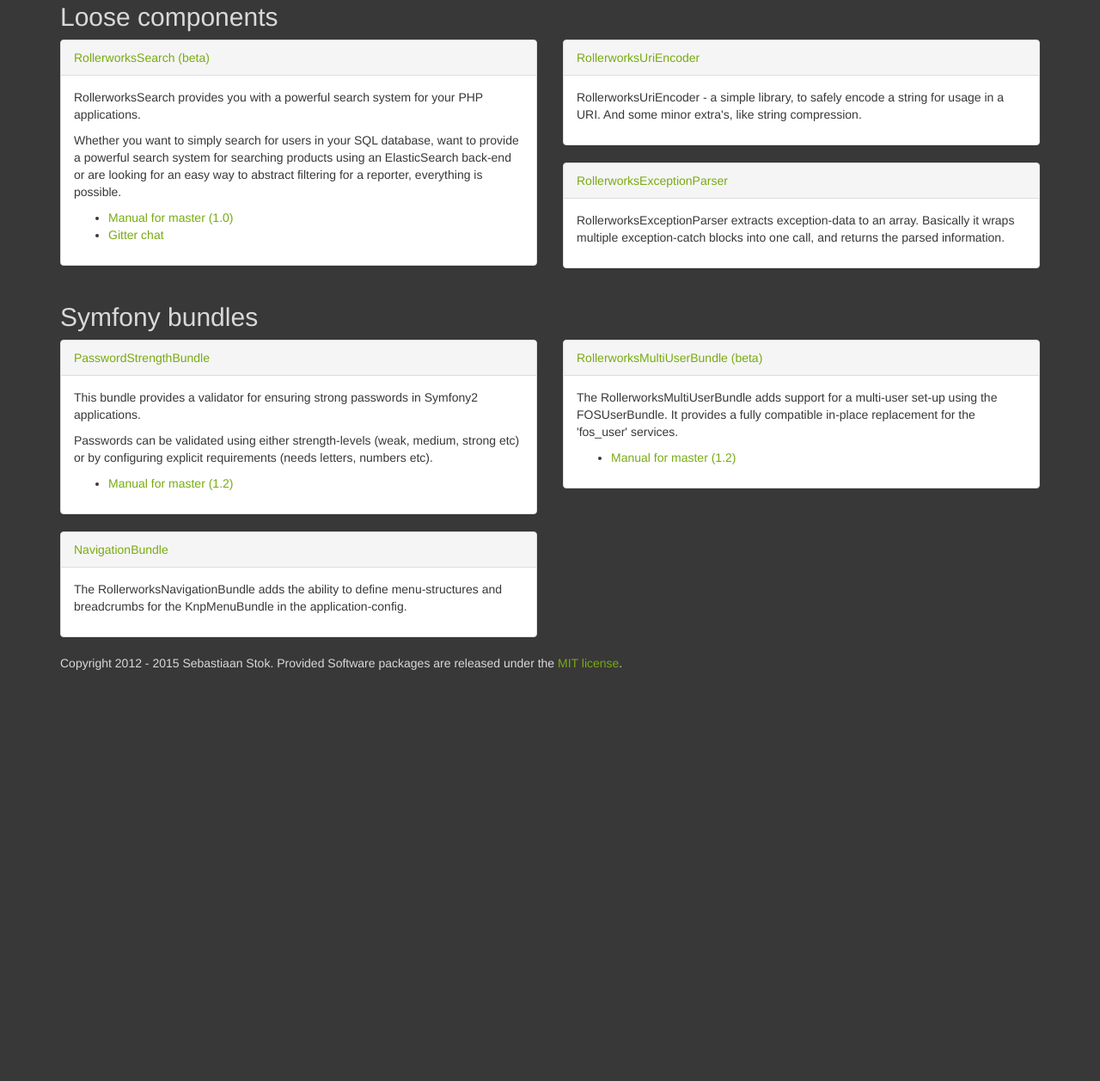
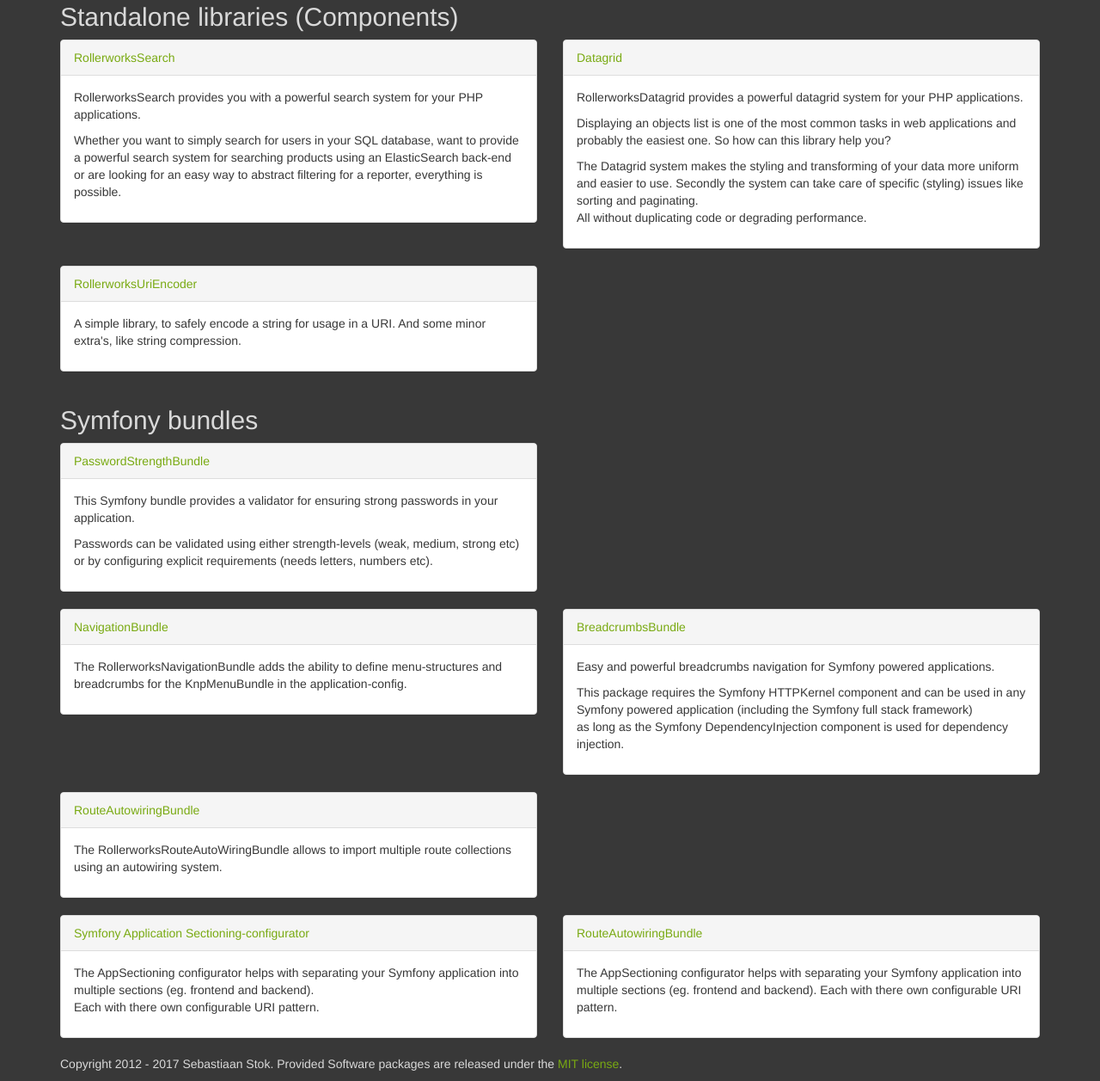
Before and after one commit to rollerworks/rollerworks.github.com, a plain HTML site: page index.html in a window 1280 px wide. Shown: the part 381-1638 px from the top of the page at 86% size. Before the commit the page ends 1172 px from the top, so only its background shows below. Drawn offline with Linux system fonts and the light colour scheme.

Commit message:
Update index.html
- Remove dead projects
- Add new projects
- Remove documentation links and versions (these are always forgotten)

```diff
--- a/index.html
+++ b/index.html
@@ -6,7 +6,7 @@
 </head>
 <body>
 <div class="container">
-    <a href="/"><img src="img/logo.png" alt="Rollerworks - open-source software"></a>
+    <a href="/"><img src="img/logo.png" alt="Rollerworks - Open-source software"></a>
 
     <div class="jumbotron">
         <h1>Rollerworks - open-source software</h1>
@@ -15,42 +15,42 @@
             take a look at some of our projects.</p>
     </div>
 
-    <h2>Loose components</h2>
+    <h2>Standalone libraries (Components)</h2>
     <div class="row">
         <div class="col-md-6">
             <div class="panel panel-default">
                 <div class="panel-heading">
-                    <a href="https://github.com/rollerworks/RollerworksSearch">RollerworksSearch (beta)</a>
+                    <a href="https://github.com/rollerworks/search">RollerworksSearch</a>
                 </div>
                 <div class="panel-body">
                     <p>RollerworksSearch provides you with a powerful search system for your PHP applications.</p>
                     <p>Whether you want to simply search for users in your SQL database, want to provide a powerful
                         search system for searching products using an ElasticSearch back-end or are looking for an
                         easy way to abstract filtering for a reporter, everything is possible.</p>
-                    <ul>
-                        <li><a href="http://rollerworkssearch.readthedocs.org/en/latest/">Manual for master (1.0)</a></li>
-                        <li><a href="https://gitter.im/rollerworks/RollerworksSearch">Gitter chat</a></li>
-                    </ul>
                 </div>
             </div>
         </div>
         <div class="col-md-6">
             <div class="panel panel-default">
                 <div class="panel-heading">
+                    <a href="https://github.com/rollerworks/datagrid">Datagrid</a>
+                </div>
+                <div class="panel-body">
+                    <p>RollerworksDatagrid provides a powerful datagrid system for your PHP applications.</p>
+                    <p>Displaying an objects list is one of the most common tasks in web applications and probably the easiest one. So how can this library help you?
+                    <p>The Datagrid system makes the styling and transforming of your data more uniform and easier to use. Secondly the system can take care of specific (styling) issues like sorting and paginating.<br />
+                        All without duplicating code or degrading performance.</p>
+                </div>
+            </div>
+        </div>
+
+        <div class="col-md-6">
+            <div class="panel panel-default">
+                <div class="panel-heading">
                     <a href="https://github.com/rollerworks/rollerworks-uri-encoder">RollerworksUriEncoder</a>
                 </div>
                 <div class="panel-body">
-                    <p>RollerworksUriEncoder - a simple library, to safely encode a string for usage in a URI.
-                        And some minor extra's, like string compression.</p>
-                </div>
-            </div>
-            <div class="panel panel-default">
-                <div class="panel-heading">
-                    <a href="https://github.com/rollerworks/rollerworks-uri-encoder">RollerworksExceptionParser</a>
-                </div>
-                <div class="panel-body">
-                    <p>RollerworksExceptionParser extracts exception-data to an array. Basically it wraps multiple
-                        exception-catch blocks into one call, and returns the parsed information.</p>
+                    <p>A simple library, to safely encode a string for usage in a URI. And some minor extra's, like string compression.</p>
                 </div>
             </div>
         </div>
@@ -64,28 +64,9 @@
                     <a href="https://github.com/rollerworks/PasswordStrengthBundle">PasswordStrengthBundle</a>
                 </div>
                 <div class="panel-body">
-                    <p>This bundle provides a validator for ensuring strong passwords in Symfony2 applications.</p>
+                    <p>This Symfony bundle provides a validator for ensuring strong passwords in your application.</p>
                     <p>Passwords can be validated using either strength-levels (weak, medium, strong etc) or
                         by configuring explicit requirements (needs letters, numbers etc).</p>
-                    <ul>
-                        <li><a href="https://github.com/rollerworks/PasswordStrengthBundle/tree/master/docs">Manual for
-                            master (1.2)</a></li>
-                    </ul>
-                </div>
-            </div>
-        </div>
-        <div class="col-md-6">
-            <div class="panel panel-default">
-                <div class="panel-heading">
-                    <a href="https://github.com/rollerworks/RollerworksMultiUserBundle">RollerworksMultiUserBundle (beta)</a>
-                </div>
-                <div class="panel-body">
-                    <p>The RollerworksMultiUserBundle adds support for a multi-user set-up using the FOSUserBundle. It
-                        provides a fully compatible in-place replacement for the 'fos_user' services.</p>
-                    <ul>
-                        <li><a href="https://github.com/rollerworks/RollerworksMultiUserBundle/tree/master/docs">Manual for
-                            master (1.2)</a></li>
-                    </ul>
                 </div>
             </div>
         </div>
@@ -103,10 +84,57 @@
                 </div>
             </div>
         </div>
+
+        <div class="col-md-6">
+            <div class="panel panel-default">
+                <div class="panel-heading">
+                    <a href="https://github.com/rollerworks/breadcrumbs-bundle">BreadcrumbsBundle</a>
+                </div>
+                <div class="panel-body">
+                    <p>Easy and powerful breadcrumbs navigation for Symfony powered applications.</p>
+                    <p>This package requires the Symfony HTTPKernel component and can be used in any Symfony powered application (including the Symfony full stack framework)<br />
+                        as long as the Symfony DependencyInjection component is used for dependency injection.</p>
+                </div>
+            </div>
+        </div>
+        <div class="col-md-6">
+            <div class="panel panel-default">
+                <div class="panel-heading">
+                    <a href="https://github.com/rollerworks/RouteAutowiringBundle">RouteAutowiringBundle</a>
+                </div>
+                <div class="panel-body">
+                    <p>The RollerworksRouteAutoWiringBundle allows to import multiple route collections using an autowiring system.</p>
+                </div>
+            </div>
+        </div>
+    </div>
+
+    <div class="row">
+        <div class="col-md-6">
+            <div class="panel panel-default">
+                <div class="panel-heading">
+                    <a href="https://github.com/rollerworks/app-sectioning-bundle">Symfony Application Sectioning-configurator</a>
+                </div>
+                <div class="panel-body">
+                    <p>The AppSectioning configurator helps with separating your Symfony application into multiple sections (eg. frontend and backend).<br />
+                        Each with there own configurable URI pattern.</p>
+                </div>
+            </div>
+        </div>
+        <div class="col-md-6">
+            <div class="panel panel-default">
+                <div class="panel-heading">
+                    <a href="https://github.com/rollerworks/RouteAutowiringBundle">RouteAutowiringBundle</a>
+                </div>
+                <div class="panel-body">
+                    <p>The AppSectioning configurator helps with separating your Symfony application into multiple sections (eg. frontend and backend). Each with there own configurable URI pattern.</p>
+                </div>
+            </div>
+        </div>
     </div>
 
     <footer>
-        <p>Copyright 2012 - 2015 Sebastiaan Stok. Provided Software packages are released under the
+        <p>Copyright 2012 - 2017 Sebastiaan Stok. Provided Software packages are released under the
             <a href="http://opensource.org/licenses/MIT">MIT license</a>.</p>
     </footer>
 </div>
```
